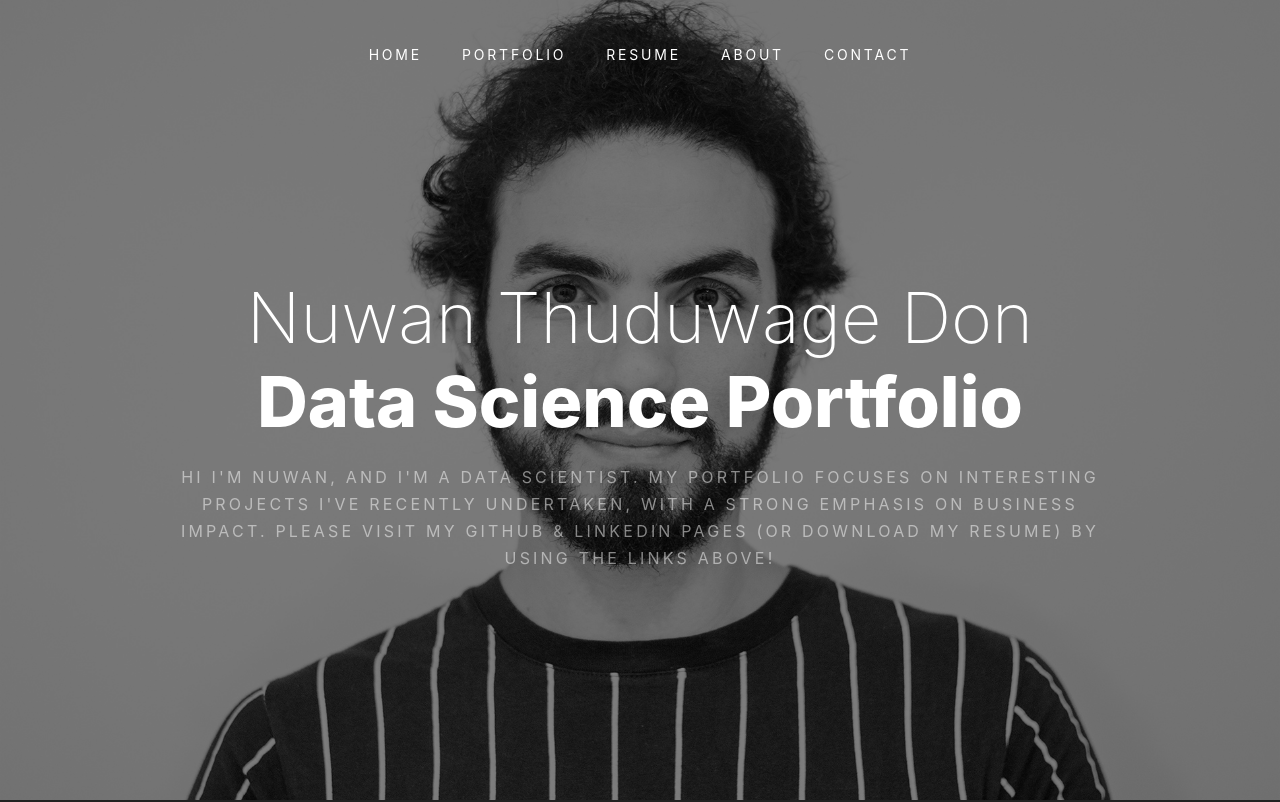
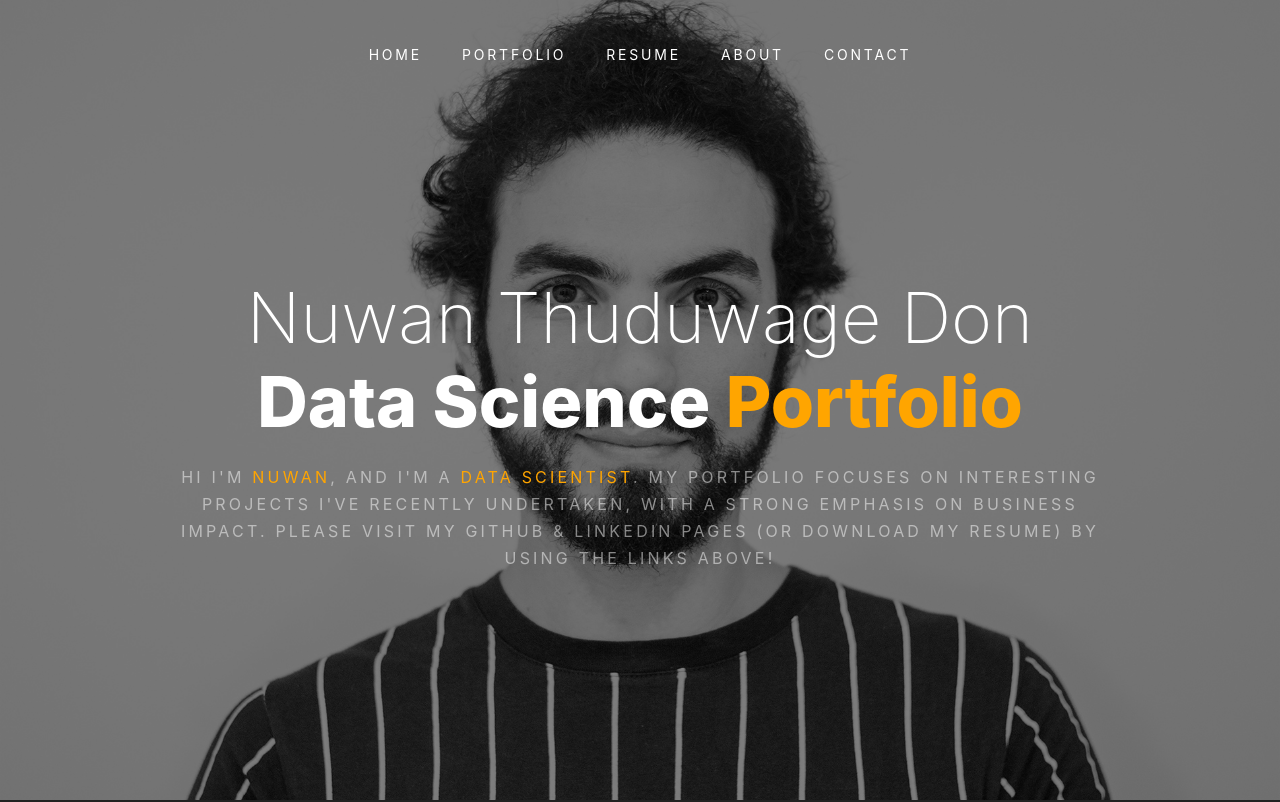
Before and after one commit to nthuduwage2025/nthuduwage2025.github.io, a plain HTML site: page index.html in a window 1280 px wide. Shown: the top 802 px of the page. Drawn offline with nearby package versions, Linux system fonts and the light colour scheme; files that its build step writes are made by us from their sources.

Commit message:
modified the scss file

```diff
--- a/scss/style.scss
+++ b/scss/style.scss
@@ -779,3 +779,7 @@ a {
 	letter-spacing: .2rem;
 	color: rgba($white, .5)!important;
 }
+
+.text-orange {
+    color: #ffa500 !important;
+  }
```
